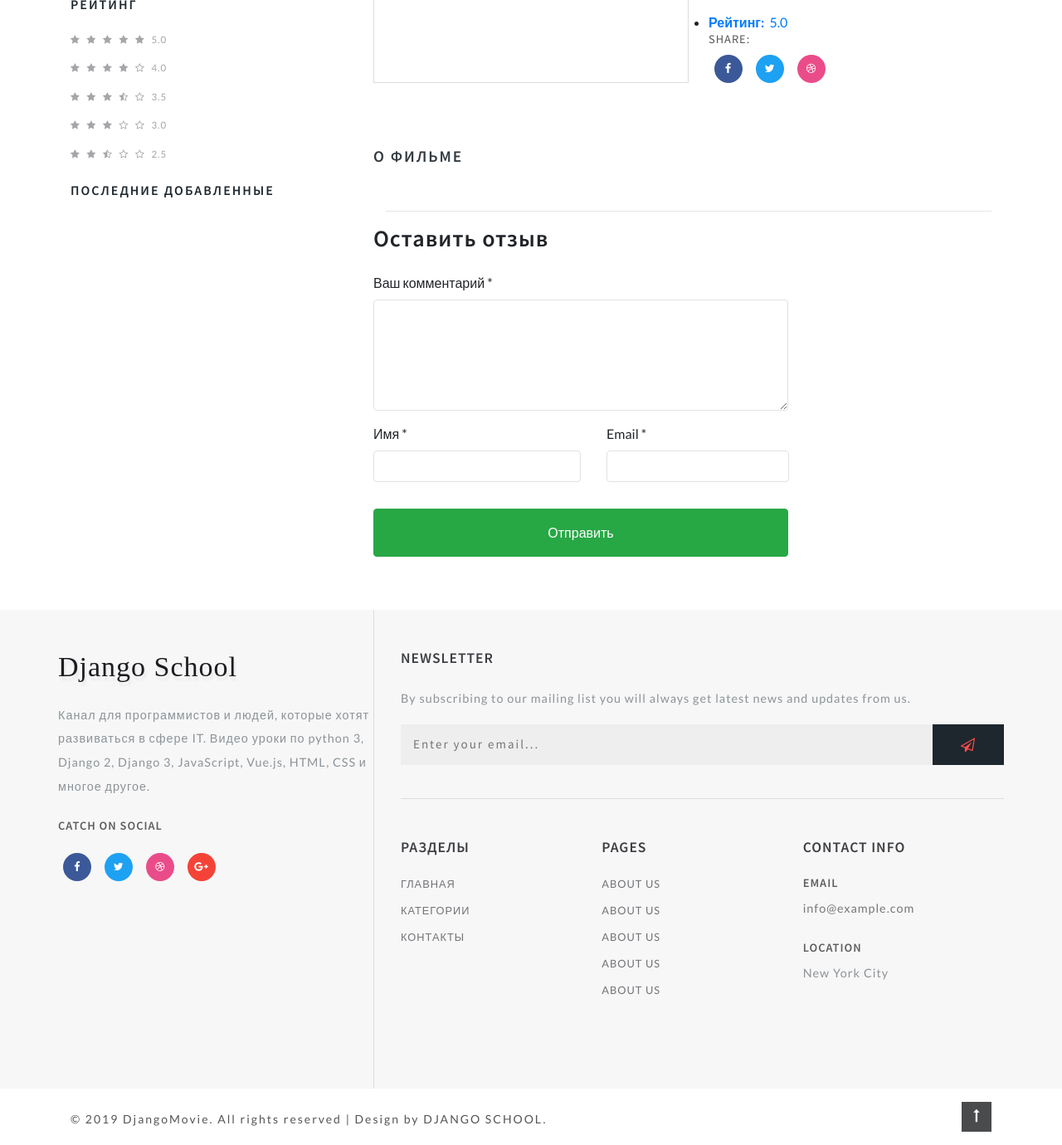
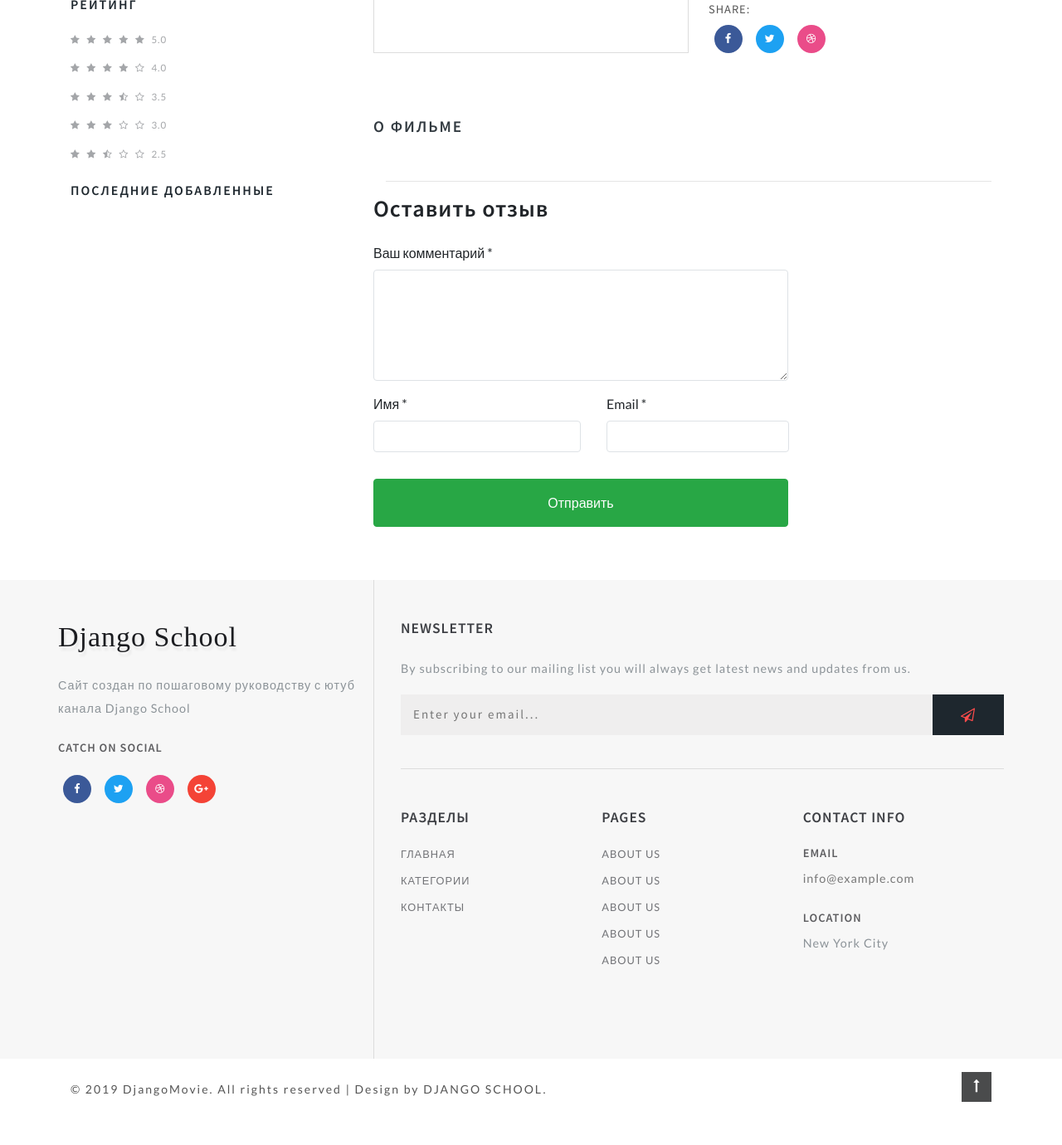
Before and after one commit to bodnar22/movie, a Django app: template static/templates/movies/movie_detail.html in a window 1280 px wide. Shown: the part 1010-2390 px from the top of the page at 83% size. After the commit the page ends 2338 px from the top, so only its background shows below. Run offline with Django 4.2, Linux system fonts and the light colour scheme; the template is opened without the code that fills it: values that come from a table or form of the project are taken from there, others are empty; parts of the project's set-up code (start-up, migrations or seed data) failed here and were passed over; some libraries are stand-ins or nearby versions.

Commit message:
third commit

```diff
--- a/movies/urls.py
+++ b/movies/urls.py
@@ -2,12 +2,12 @@ from django.urls import path
 
 from . import views
 
-app_name = "movie"
+
 urlpatterns = [
     path('', views.MoviesView.as_view()),
     path("filter/", views.FilterMoviesView.as_view(), name='filter'),
+    path("search/", views.Search.as_view(), name='search'),
     path("<slug:slug>/", views.MovieDetailView.as_view(), name='movie_detail'),
     path("review/<int:pk>/", views.AddReview.as_view(), name='add_review'),
     path("actor/<str:slug>/", views.ActorView.as_view(), name='actor_detail'),
-    path("rating/", views.Rating.as_view(), name='add_rating'),
 ]
--- a/static/templates/include/footer.html
+++ b/static/templates/include/footer.html
@@ -11,9 +11,7 @@
                     </a>
                 </h2>
                 <p class="editContent" style="outline: none; cursor: inherit;">
-                    Канал для программистов и людей, которые хотят развиваться в сфере IT.
-                    Видео уроки по python 3, Django 2, Django 3, JavaScript, Vue.js, HTML, CSS
-                    и многое другое.
+                    Сайт создан по пошаговому руководству с ютуб канала Django School
                 </p>
                 <h4 class="sub-con-fo ad-info my-4 editContent"
                     style="outline: none; cursor: inherit;">Catch on Social</h4>
--- a/static/templates/include/sidebar.html
+++ b/static/templates/include/sidebar.html
@@ -1,10 +1,13 @@
 {% load movie_tag %}
 <div class="search-bar w3layouts-newsletter">
     <h3 class="sear-head editContent">Поиск фильма</h3>
-    <form action="#" method="post" class="d-flex editContent">
-        <input type="search" placeholder="Введите название..." name="search" class="form-control"
+    <form action="{% url 'search' %}" method="get" class="d-flex editContent">
+        {% csrf_token %}
+        <input type="search" placeholder="Введите название..." name="q" class="form-control"
                required="">
-        <button class="btn1 btn"><span class="fa fa-search" aria-hidden="true"></span></button>
+        <button type="submit" class="btn1 btn">
+            <span class="fa fa-search" aria-hidden="true"></span>
+        </button>
     </form>
 </div>
 <!--preference -->
--- a/static/templates/movies/movie_detail.html
+++ b/static/templates/movies/movie_detail.html
@@ -58,23 +58,6 @@
                             <span><b>Сборы в США:</b> ${{ movie.fees_in_usa }}</span></li>
                         <li style="list-style: none">
                             <span><b>Сборы в мире:</b> ${{ movie.fees_in_world }}</span>
-                        </li>
-                        <li>
-                            <form action="{% url 'movie:add_rating' %}" method="post" name="rating">
-                                <a href="#"><b>Рейтинг:</b>
-                                    {% csrf_token %}
-                                    <input type="hidden" value="{{ request.path }}" name="next">
-                                    <input type="hidden" value="{{ movie.id }}" name="movie">
-                                    <span class="rating">
-                                    {% for k, v in star_form.fields.star.choices %}
-                                    <input id="rating {{ v }}" type="radio" name="star"
-                                           value="{{ v }}">
-                                    <label for="rating{{ v }}">{{ k }}</label>
-                                    {% endfor %}
-                                    </span>
-                                    <span class="editContent">5.0</span>
-                                </a>
-                            </form>
                         </li>
                     </ul>
                     <div class="share-desc">
```
Also changed, not shown: movies/views.py (+12 -0 lines).
